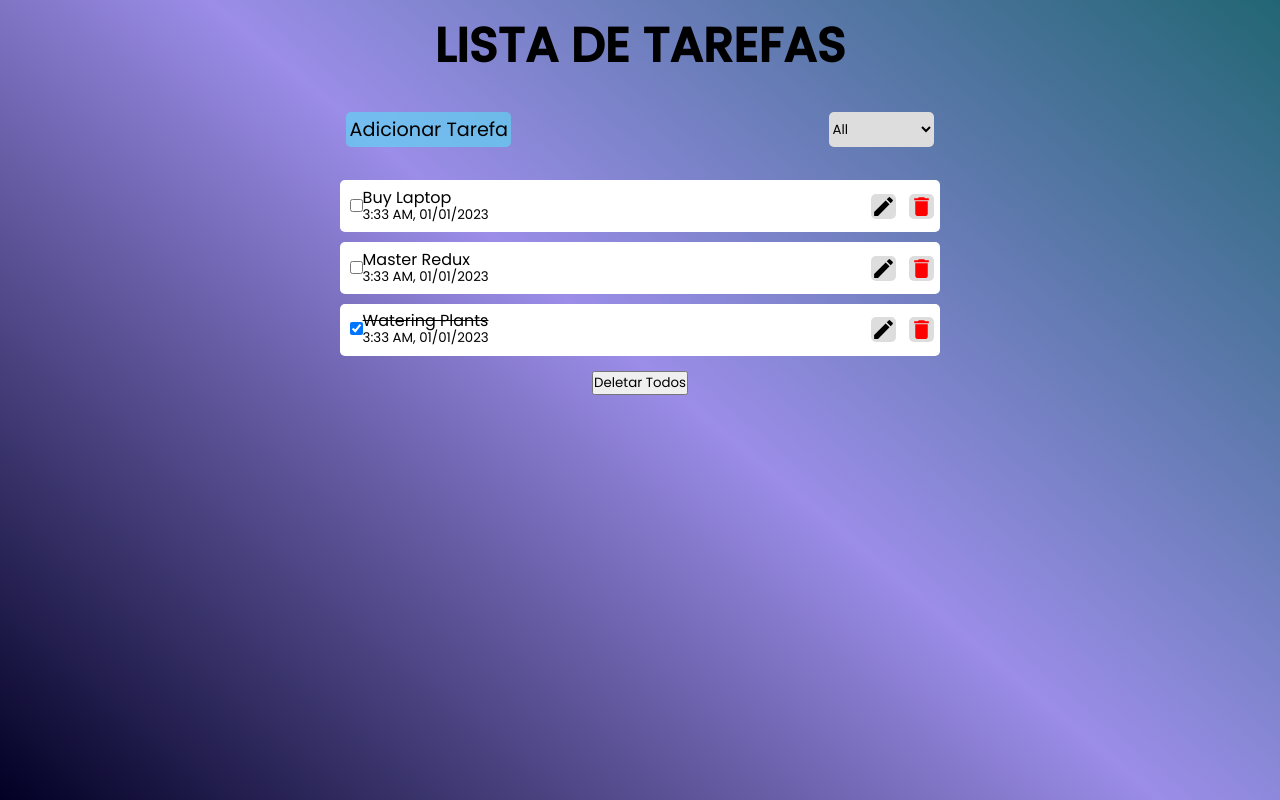
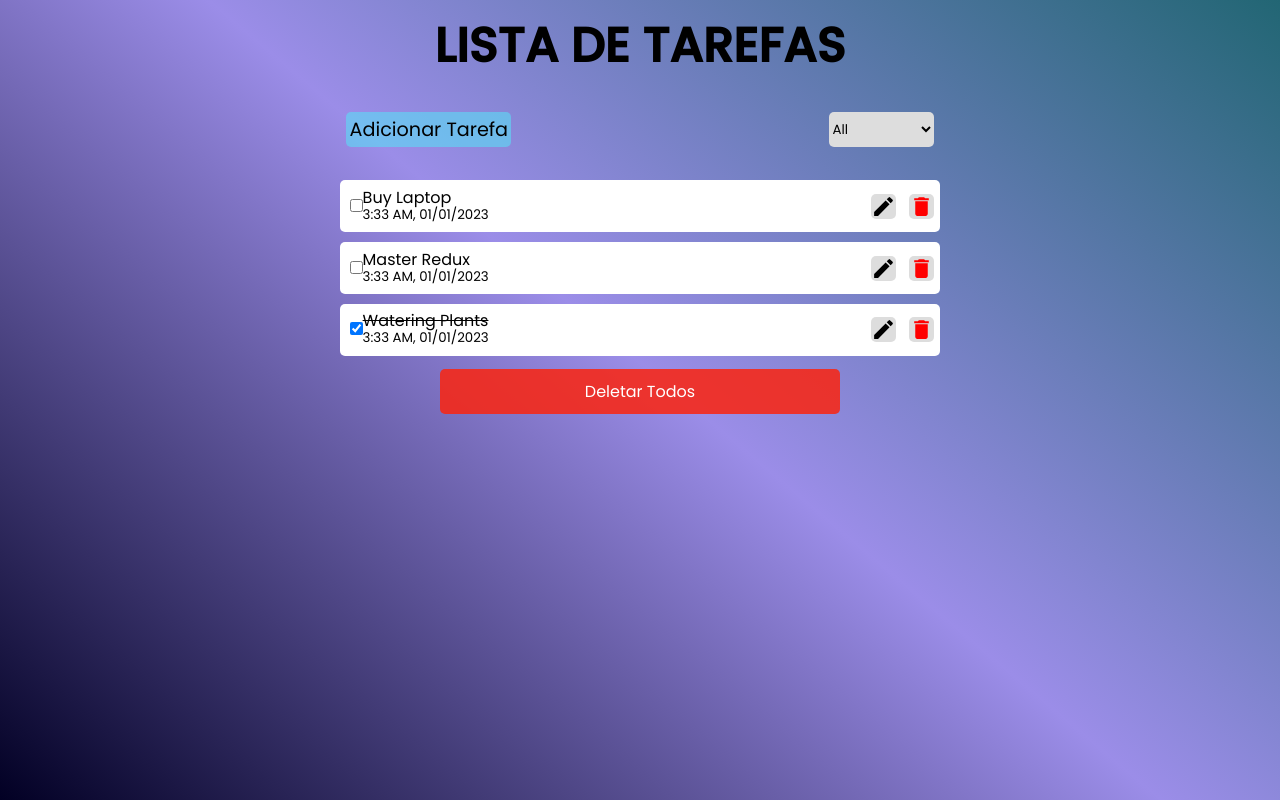
Before and after one commit to claytonfortunato/Todo-List, a React (Vite) app: page / in a window 1280 px wide. Built offline with nearby package versions, Linux system fonts and the light colour scheme.

Commit message:
feat: botao delete all finalizado

```diff
--- a/src/components/TodoItem.jsx
+++ b/src/components/TodoItem.jsx
@@ -47,7 +47,7 @@ const TodoItem = () => {
         ))}
       </div>
       {todos.length > 0 && (
-        <div>
+        <div className="container__todoitem__deleteall">
           <button onClick={() => dispatch(deleteAll())}>Deletar Todos</button>
         </div>
       )}
--- a/src/components/TodoItem.scss
+++ b/src/components/TodoItem.scss
@@ -38,4 +38,17 @@
       }
     }
   }
+  &__deleteall {
+    button {
+      width: 400px;
+      padding: 10px;
+      border: none;
+      border-radius: 5px;
+      background-color: #fa2612dc;
+      color: #fff;
+      cursor: pointer;
+      font-size: 1rem;
+      transition: 0.3s all ease-in-out;
+    }
+  }
 }
```
